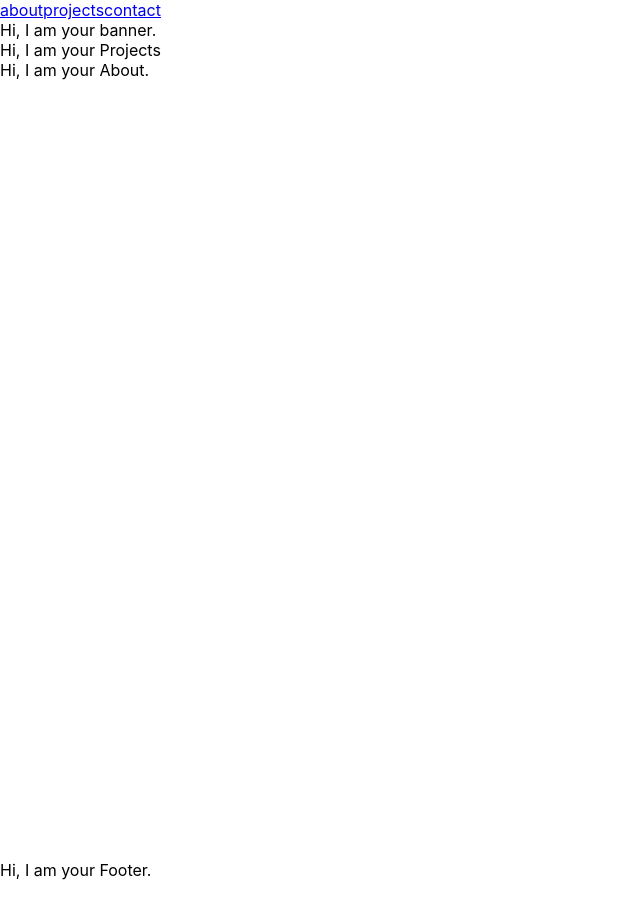
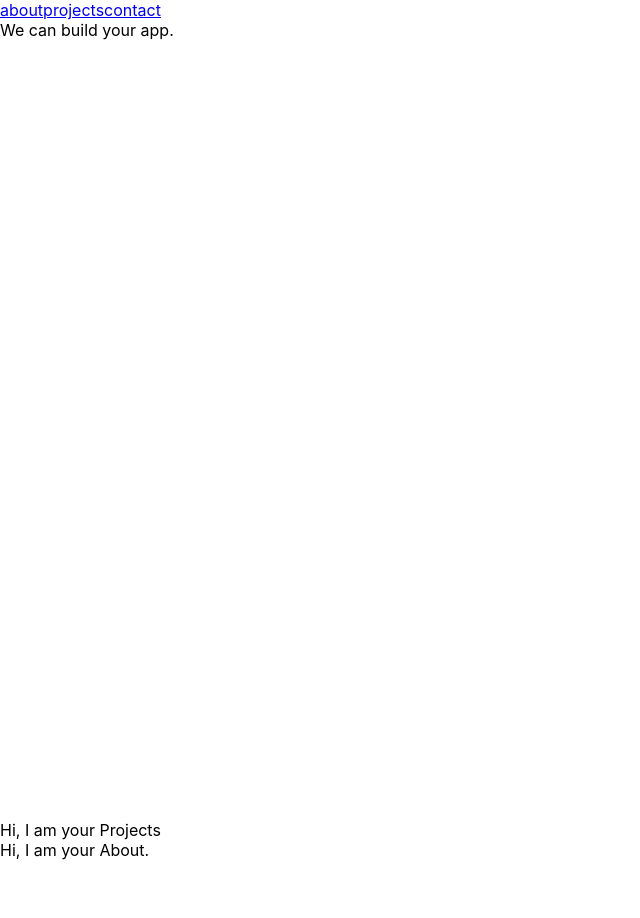
Before and after one commit to gabrielcon6/frente, a React (Create React App) app: page / in a window 1280 px wide. Shown: the top 918 px of the page, without its empty margins (0-640 px from the left). Before the commit the page ends 880 px from the top, so only its background shows below. Built offline with nearby package versions, Linux system fonts and the light colour scheme.

Commit message:
updated banner content

```diff
--- a/src/pages/Banner.js
+++ b/src/pages/Banner.js
@@ -3,7 +3,11 @@ import React from 'react';
 
 const Banner = () => {
     return (
-        <div>Hi, I am your banner.</div>
+        <section id="banner">
+            <div style={{height: "100vh"}}>
+                We can <spam class="coloured-title">build</spam> your app.
+            </div>
+        </section>
     )
 }
 
```
